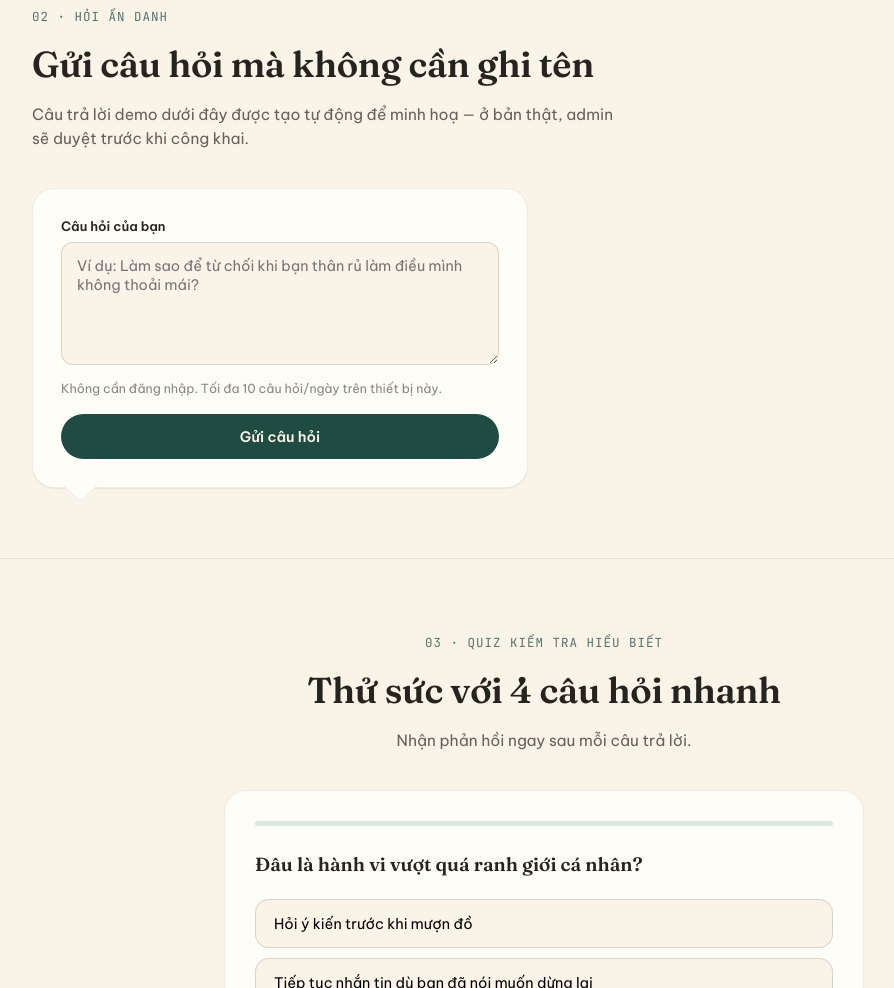
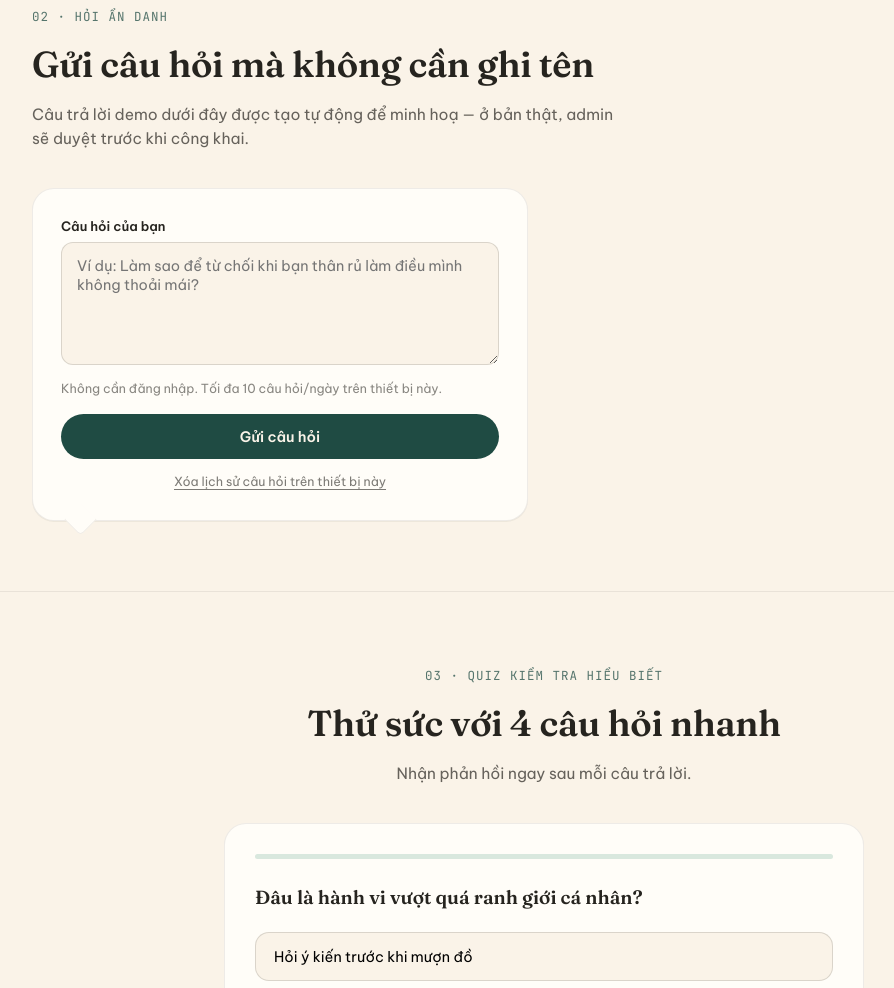
Before and after one commit to aohkkhoa/safetalk-demo, a plain HTML site: page index.html in a window 1280 px wide. Shown: the part 1463-2451 px from the top of the page, without its empty margins (96-990 px from the left). Drawn offline with Linux system fonts and the light colour scheme.

Commit message:
feat: delete lịch sử câu hỏi

```diff
--- a/index.html
+++ b/index.html
@@ -457,6 +457,23 @@
       margin-bottom: 16px;
     }
 
+    .clear-history {
+      width: 100%;
+      margin-top: 13px;
+      border: 0;
+      background: transparent;
+      color: rgba(38, 36, 31, 0.6);
+      cursor: pointer;
+      font: inherit;
+      font-size: 12.5px;
+      text-decoration: underline;
+      text-underline-offset: 3px;
+    }
+
+    .clear-history:hover {
+      color: var(--teal);
+    }
+
     .qa-feed {
       display: flex;
       flex-direction: column;
@@ -729,6 +746,7 @@
             placeholder="Ví dụ: Làm sao để từ chối khi bạn thân rủ làm điều mình không thoải mái?" maxlength="600" required></textarea>
           <div class="small-note" id="askLimitNote">Không cần đăng nhập. Không lưu tên hay thông tin định danh.</div>
           <button type="submit" class="btn btn-primary" id="askSubmit" style="width:100%; justify-content:center;">Gửi câu hỏi</button>
+          <button type="button" class="clear-history" id="clearQaHistory">Xóa lịch sử câu hỏi trên thiết bị này</button>
         </form>
         <div class="qa-feed" id="qaFeed"></div>
       </div>
@@ -951,6 +969,12 @@
         feed.appendChild(el);
       });
     }
+    document.getElementById("clearQaHistory").addEventListener("click", () => {
+      const confirmed = window.confirm("Xóa toàn bộ lịch sử câu hỏi và câu trả lời trên thiết bị này?");
+      if (!confirmed) return;
+      localStorage.removeItem(qaKey);
+      renderQA();
+    });
     // Sửa lại phần xử lý sự kiện trong index.html:
     document.getElementById("askForm").addEventListener("submit", async e => {
       e.preventDefault();
```
